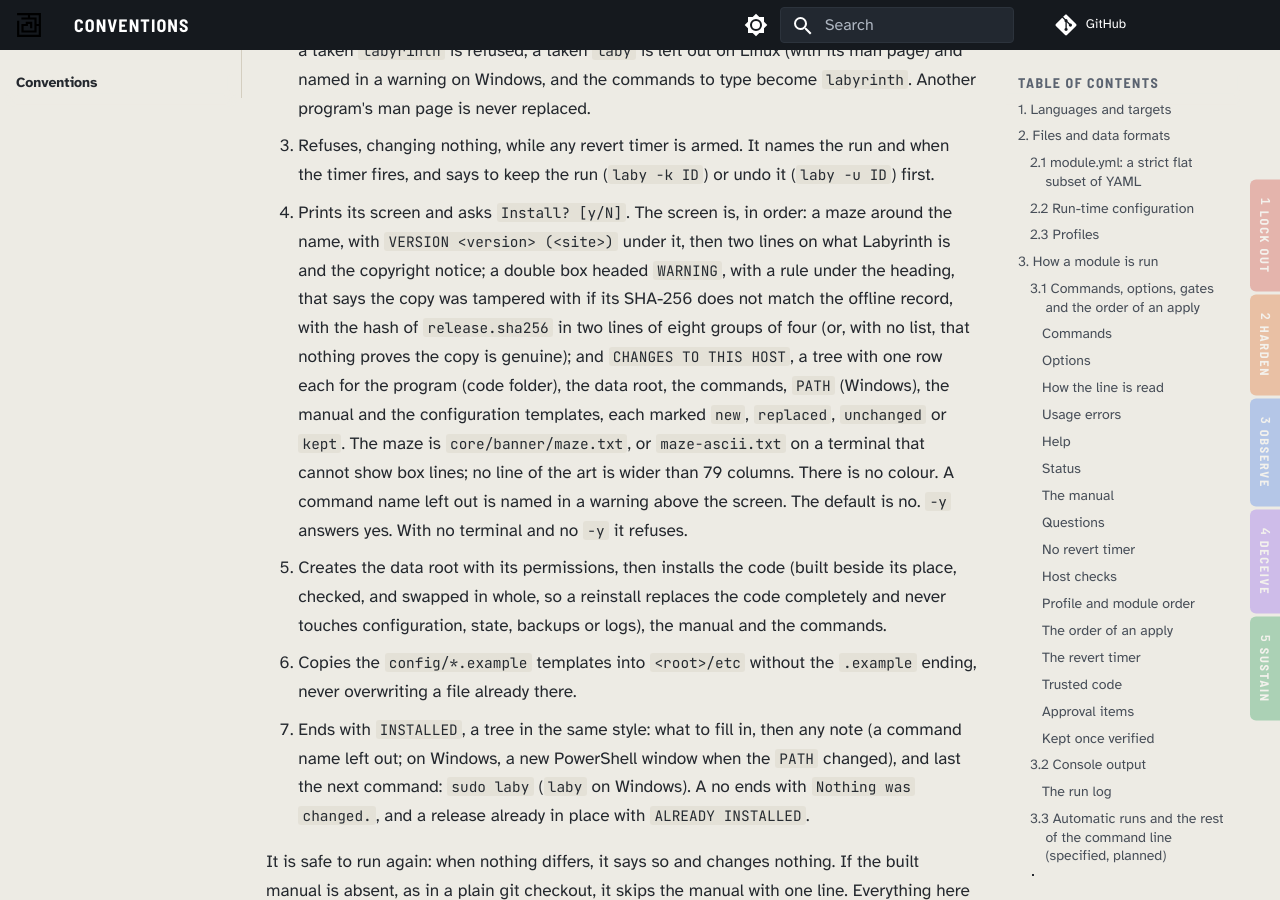
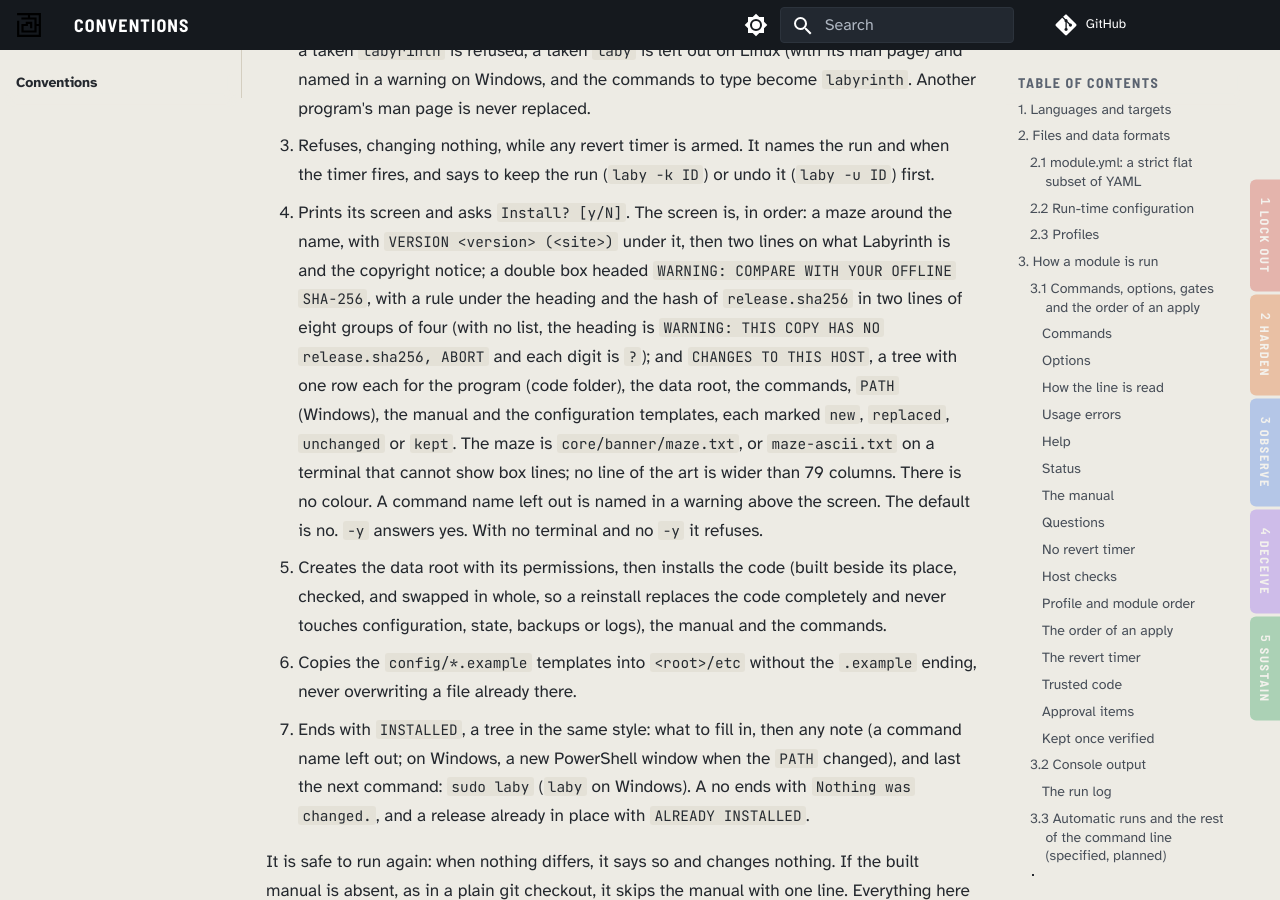
Before and after one commit to dotnetdork/Labyrinth, an MkDocs documentation site: the page built from docs/Conventions.md, in a window 1280 px wide and 900 px high, scrolled down 23988 px. Built offline with MkDocs 1.6.1 and Material for MkDocs 9.7.7, drawn with Linux system fonts in a browser that asks for light colours; comment, search, counter and statistics services are not loaded.

Commit message:
Put the warning in the box's heading, over the hash alone
The box heading now says to compare the hash with the offline record. A
copy with no release.sha256 gets the same box, headed with a word to
abort, and ? for each digit. Box lines centre rounding up, like the
lines above them.

```diff
--- a/docs/Conventions.md
+++ b/docs/Conventions.md
@@ -355,7 +355,7 @@ The links are in `/usr/bin` so that `sudo laby` works: sudo searches only its ow
 1. Checks the release against `release.sha256`; a mismatch is refused. A copy with no list, such as a plain git checkout, installs with a note that it was not checked.
 2. Checks, before anything changes, that every folder from the filesystem root down to the code folder, the command folder and the manual folder can be changed only by root (Administrators, SYSTEM or TrustedInstaller on Windows), and so can an existing data root and everything in it; it refuses if not. On Windows, a data root that is there but still open is made private first and checked after that, and anything in it owned by another account is refused before anything changes. On Linux it warns when root's `PATH` holds a folder that others can write to. A command name another program has is never replaced: a taken `labyrinth` is refused; a taken `laby` is left out on Linux (with its man page) and named in a warning on Windows, and the commands to type become `labyrinth`. Another program's man page is never replaced.
 3. Refuses, changing nothing, while any revert timer is armed. It names the run and when the timer fires, and says to keep the run (`laby -k ID`) or undo it (`laby -u ID`) first.
-4. Prints its screen and asks `Install? [y/N]`. The screen is, in order: a maze around the name, with `VERSION <version> (<site>)` under it, then two lines on what Labyrinth is and the copyright notice; a double box headed `WARNING`, with a rule under the heading, that says the copy was tampered with if its SHA-256 does not match the offline record, with the hash of `release.sha256` in two lines of eight groups of four (or, with no list, that nothing proves the copy is genuine); and `CHANGES TO THIS HOST`, a tree with one row each for the program (code folder), the data root, the commands, `PATH` (Windows), the manual and the configuration templates, each marked `new`, `replaced`, `unchanged` or `kept`. The maze is `core/banner/maze.txt`, or `maze-ascii.txt` on a terminal that cannot show box lines; no line of the art is wider than 79 columns. There is no colour. A command name left out is named in a warning above the screen. The default is no. `-y` answers yes. With no terminal and no `-y` it refuses.
+4. Prints its screen and asks `Install? [y/N]`. The screen is, in order: a maze around the name, with `VERSION <version> (<site>)` under it, then two lines on what Labyrinth is and the copyright notice; a double box headed `WARNING: COMPARE WITH YOUR OFFLINE SHA-256`, with a rule under the heading and the hash of `release.sha256` in two lines of eight groups of four (with no list, the heading is `WARNING: THIS COPY HAS NO release.sha256, ABORT` and each digit is `?`); and `CHANGES TO THIS HOST`, a tree with one row each for the program (code folder), the data root, the commands, `PATH` (Windows), the manual and the configuration templates, each marked `new`, `replaced`, `unchanged` or `kept`. The maze is `core/banner/maze.txt`, or `maze-ascii.txt` on a terminal that cannot show box lines; no line of the art is wider than 79 columns. There is no colour. A command name left out is named in a warning above the screen. The default is no. `-y` answers yes. With no terminal and no `-y` it refuses.
 5. Creates the data root with its permissions, then installs the code (built beside its place, checked, and swapped in whole, so a reinstall replaces the code completely and never touches configuration, state, backups or logs), the manual and the commands.
 6. Copies the `config/*.example` templates into `<root>/etc` without the `.example` ending, never overwriting a file already there.
 7. Ends with `INSTALLED`, a tree in the same style: what to fill in, then any note (a command name left out; on Windows, a new PowerShell window when the `PATH` changed), and last the next command: `sudo laby` (`laby` on Windows). A no ends with `Nothing was changed.`, and a release already in place with `ALREADY INSTALLED`.
```
Also changed, not shown: 4 other files.
